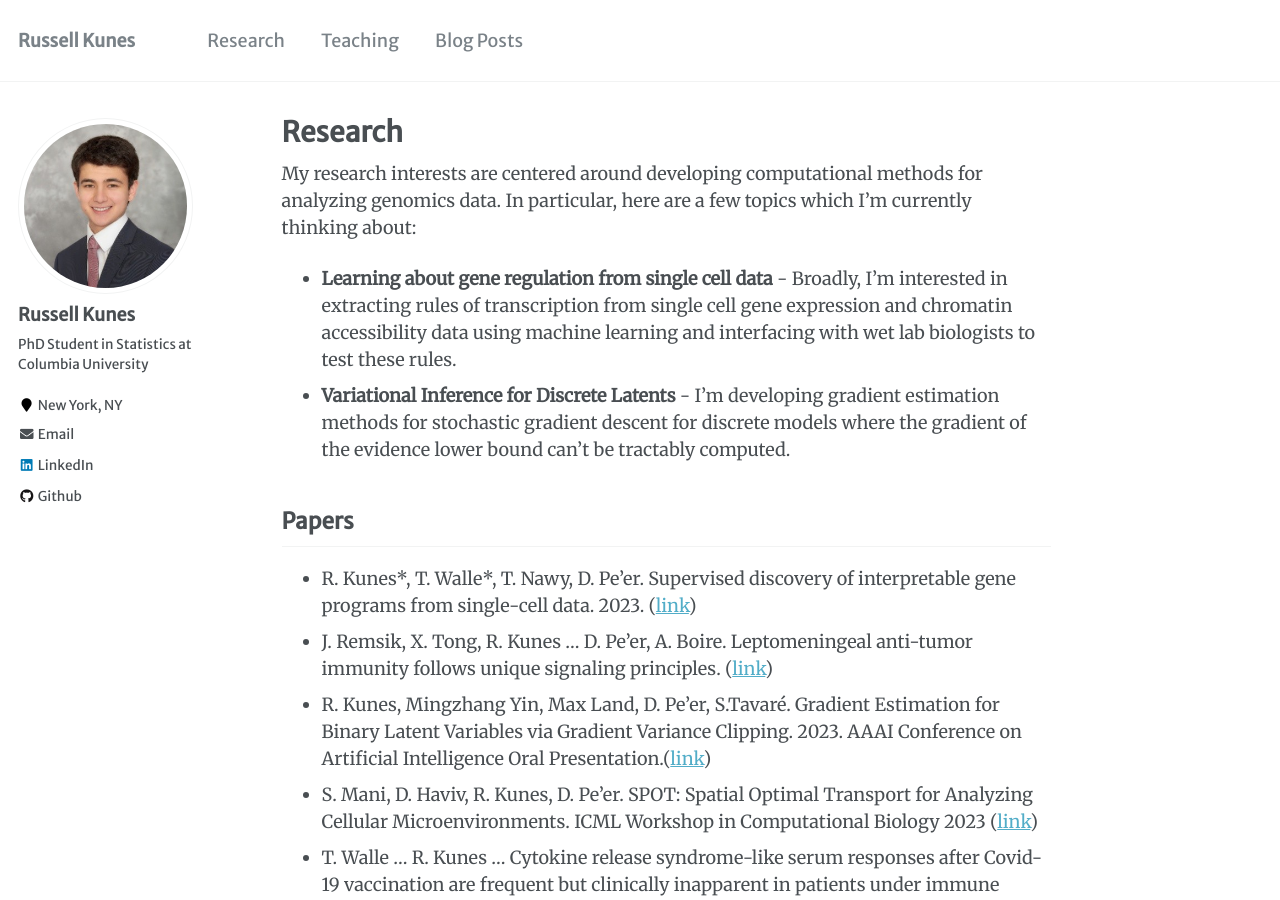
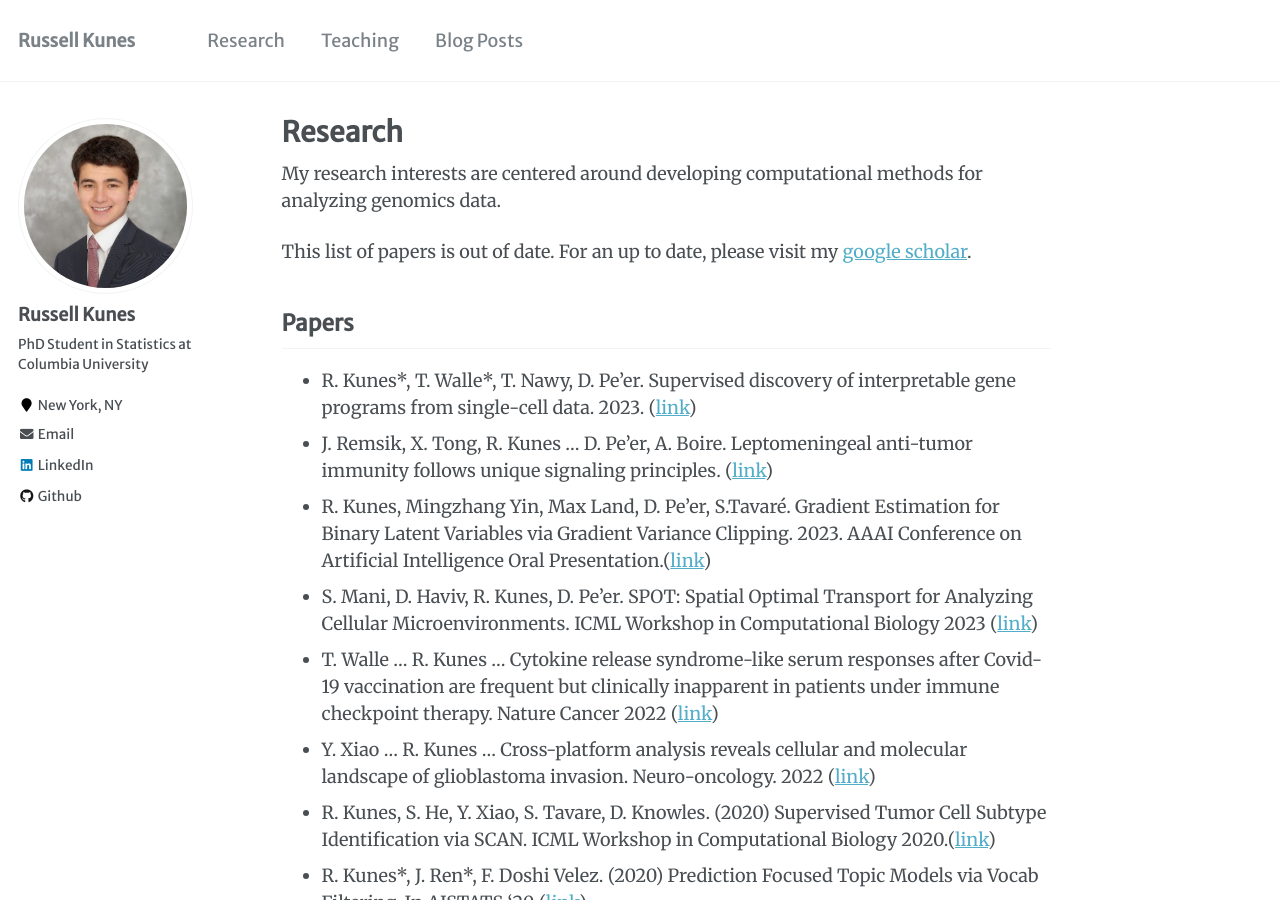
Before and after one commit to russellkune/russellkune.github.io, a Jekyll site: the page built from _pages/research.md, in a window 1280 px wide and 900 px high. Built offline with Jekyll 4.4.1, drawn with Linux system fonts in a browser that asks for light colours.

Commit message:
Update research.md

```diff
--- a/_pages/research.md
+++ b/_pages/research.md
@@ -6,10 +6,9 @@ redirect_from:
   - /research.html
 ---
 
-My research interests are centered around developing computational methods for analyzing genomics data. In particular, here are a few topics which I’m currently thinking about:
+My research interests are centered around developing computational methods for analyzing genomics data.
 
-* **Learning about gene regulation from single cell data** -  Broadly, I'm interested in extracting rules of transcription from single cell gene expression and chromatin accessibility data using machine learning and interfacing with wet lab biologists to test these rules.
-* **Variational Inference for Discrete Latents** - I'm developing gradient estimation methods for stochastic gradient descent for discrete models  where the gradient of the evidence lower bound can't be tractably computed.
+This list of papers is out of date. For an up to date, please visit my [google scholar](https://scholar.google.com/citations?user=NxkLyYEAAAAJ&hl=en&oi=ao).
 
 ## Papers ##
 * R. Kunes\*, T. Walle\*, T. Nawy, D. Pe'er. Supervised discovery of interpretable gene programs from single-cell data. 2023. ([link](www.biorxiv.org/content/10.1101/2022.12.20.521311v1))
```
